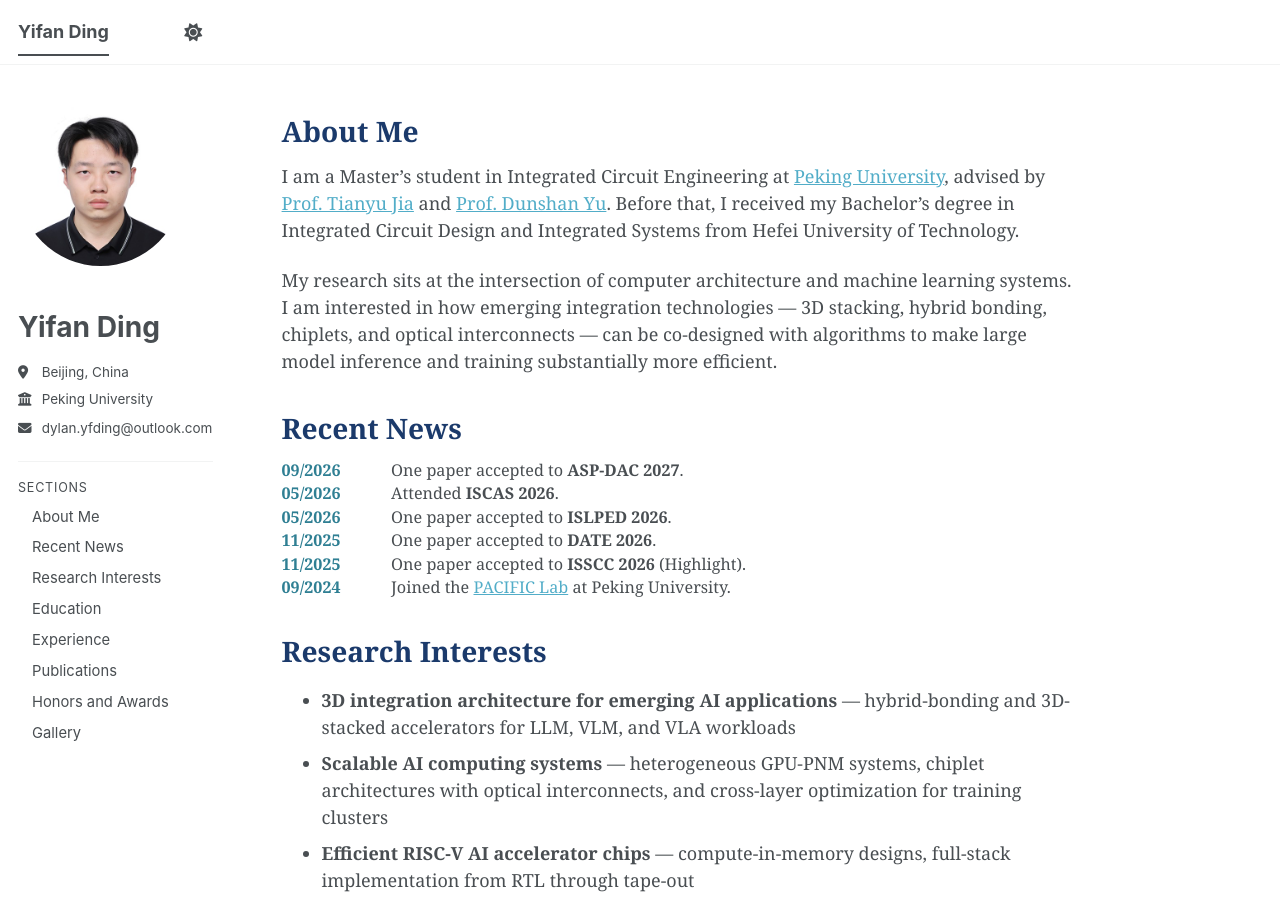
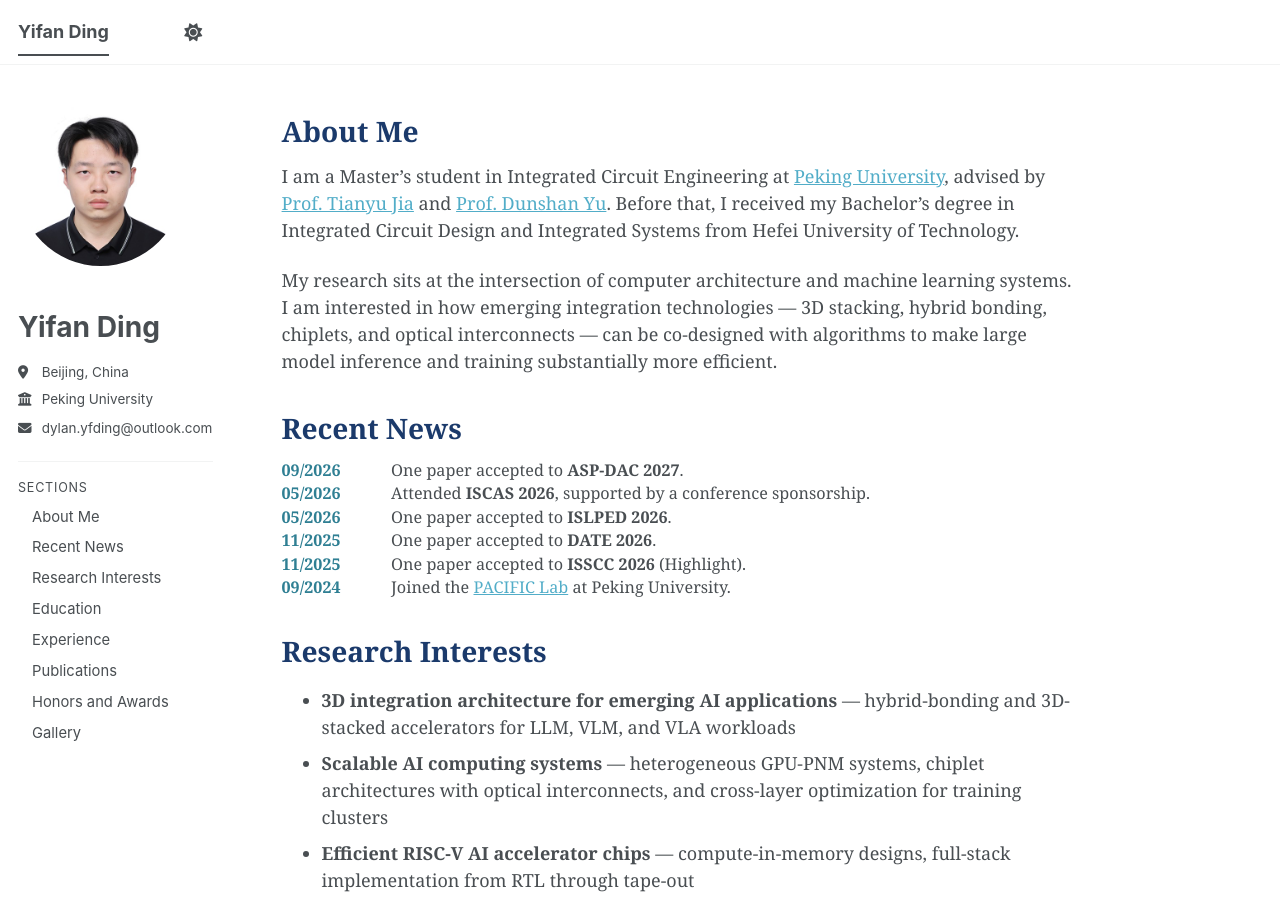
Before and after one commit to DylanDing54/DylanDing54.github.io, a Jekyll site: the page built from _pages/about.md, in a window 1280 px wide and 900 px high. Built offline with Jekyll 4.4.1, drawn with Linux system fonts in a browser that asks for light colours; a style sheet for code colours, icons or effects is not loaded.

Commit message:
Note the conference sponsorship for ISCAS
Co-Authored-By: Claude Opus 5 (1M context) <noreply@anthropic.com>

```diff
--- a/_pages/about.md
+++ b/_pages/about.md
@@ -23,7 +23,7 @@ Recent News
   </div>
   <div class="news-item">
     <span class="news-date">05/2026</span>
-    <span class="news-text">Attended <strong>ISCAS 2026</strong>.</span>
+    <span class="news-text">Attended <strong>ISCAS 2026</strong>, supported by a conference sponsorship.</span>
   </div>
   <div class="news-item">
     <span class="news-date">05/2026</span>
```
